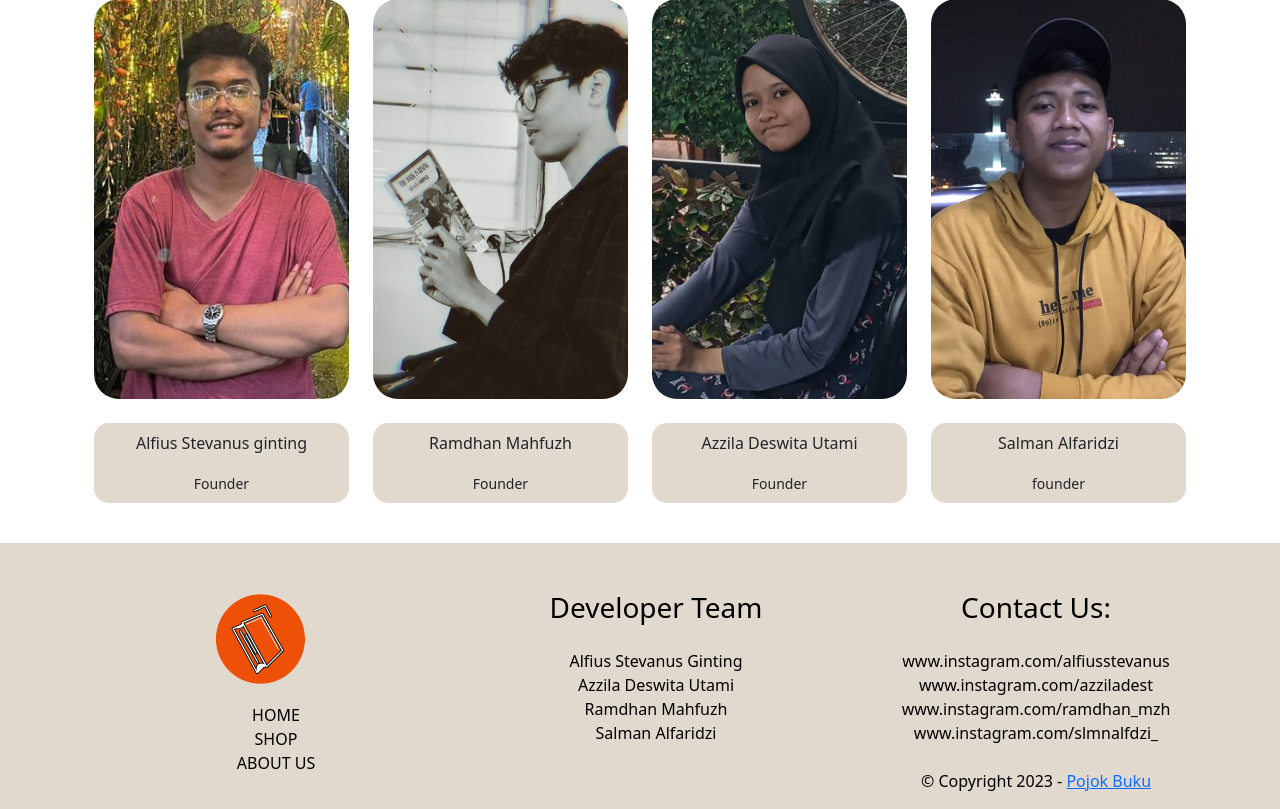
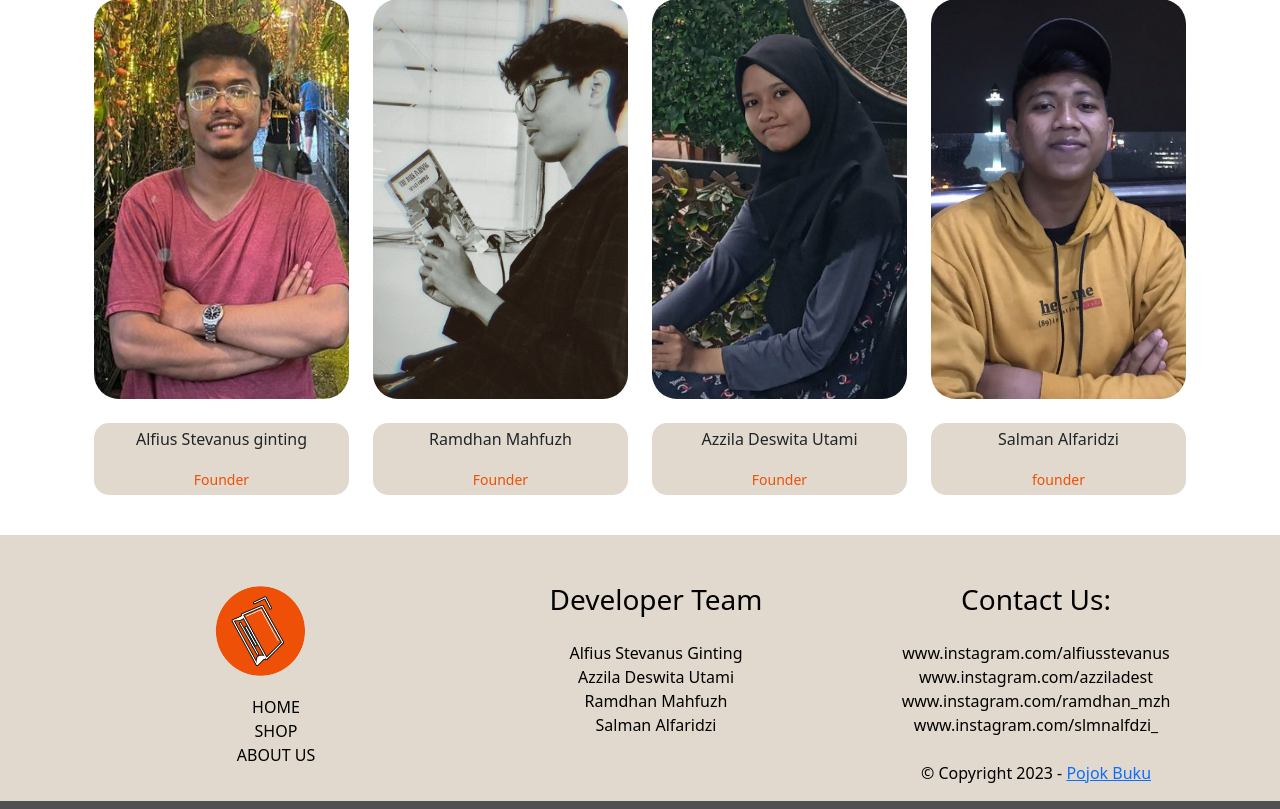
Before and after one commit to alfiusstevanus/pojok-buku-uas, a PHP site: page /aboutus.php in a window 1280 px wide. Shown: the part 830-1639 px from the top of the page. Run offline with PHP 8.4, Linux system fonts and the light colour scheme; some libraries are stand-ins or nearby versions.

Commit message:
ganti icon

```diff
--- a/aboutus.php
+++ b/aboutus.php
@@ -45,36 +45,36 @@ include('layouts/header.php');
                     <div class="col-md-3 ">
                         <div>
                             <img src="images/alfius.jpg" style="border-radius: 25px;" width="300px" height="400px" class="card-img-top object-fit-cover" alt="...">
-                            <div class="card-body p-2 bg-30 mb-4 mt-4" style="border-radius:15px;">
+                            <div class="card-body p-1 bg-30 mb-4 mt-4" style="border-radius:15px;">
                                 <p class="card-text">Alfius Stevanus ginting</p>
-                                <p class="card-text "><small>Founder</small></p>
+                                <p class="card-text c-10"><small>Founder</small></p>
                             </div>
                         </div>
                     </div>
                     <div class="col-md-3 ">
                         <div>
                             <img src="images/ramdhan.jpg" class="card-img-top object-fit-cover" style="border-radius: 25px;" width="300px" height="400px" alt="...">
-                            <div class="card-body p-2 bg-30 mb-4 mt-4" style="border-radius:15px;">
+                            <div class="card-body p-1 bg-30 mb-4 mt-4" style="border-radius:15px;">
                                 <p class="card-text">Ramdhan Mahfuzh</p>
-                                <p class="card-text "><small>Founder</small></p>
+                                <p class="card-text c-10 "><small>Founder</small></p>
                             </div>
                         </div>
                     </div>
                     <div class="col-md-3 ">
                         <div>
                             <img src="images/azzila.jpg" class="card-img-top object-fit-cover " style="border-radius: 25px;" width="300px" height="400px" alt="...">
-                            <div class="card-body p-2 bg-30 mb-4 mt-4 " style="border-radius:15px;">
+                            <div class="card-body p-1 bg-30 mb-4 mt-4 " style="border-radius:15px;">
                                 <p class="card-text">Azzila Deswita Utami</p>
-                                <p class="card-text "><small>Founder</small></p>
+                                <p class="card-text c-10 "><small>Founder</small></p>
                             </div>
                         </div>
                     </div>
                     <div class="col-md-3 ">
                         <div>
                             <img src="images/salman.jpg" class="card-img-top object-fit-cover" style="border-radius: 25px;" width="500px" height="400px" alt="...">
-                            <div class="card-body p-2 bg-30 mb-4 mt-4" style="border-radius:15px;">
+                            <div class="card-body p-1 bg-30 mb-4 mt-4" style="border-radius:15px;">
                                 <p class="card-text">Salman Alfaridzi</p>
-                                <p class="card-text "><small>founder</small></p>
+                                <p class="card-text c-10 "><small>founder</small></p>
                             </div>
                         </div>
                     </div>
--- a/index.php
+++ b/index.php
@@ -11,9 +11,9 @@ include('layouts/header.php');
 
         <div class="social-icon mt-5">
             <h5 class="mb-2 lead">Books Corner Social</h5>
-            <a href=""><i class="fa-brands fa-github ms-2 c-60"></i></a>
-            <a href=""><i class="fa-brands fa-square-instagram ms-2 c-60"></i></a>
-            <a href=""><i class="fa-brands fa-facebook ms-2 c-60"></i></a>
+            <a href=""><i class="fa-brands fa-square-github ms-2 c-60"></i></a>
+            <a href=""><i class="fa-brands fa-square-instagram ms-2 c-60 "></i></a>
+            <a href=""><i class="fa-brands fa-square-facebook ms-2 c-60"></i></a>
         </div>
     </div>
 
```
